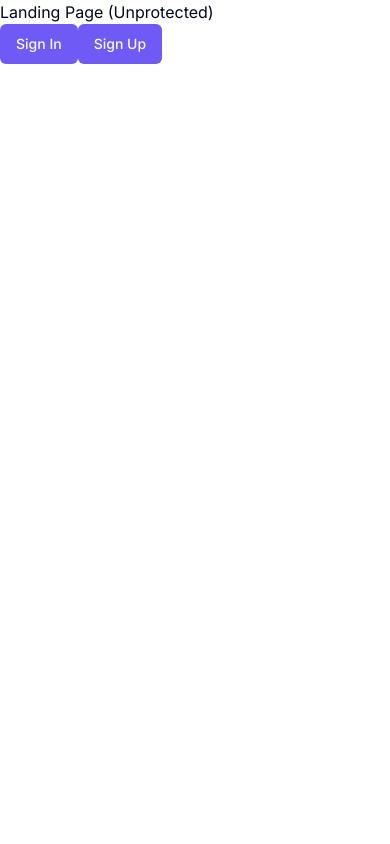
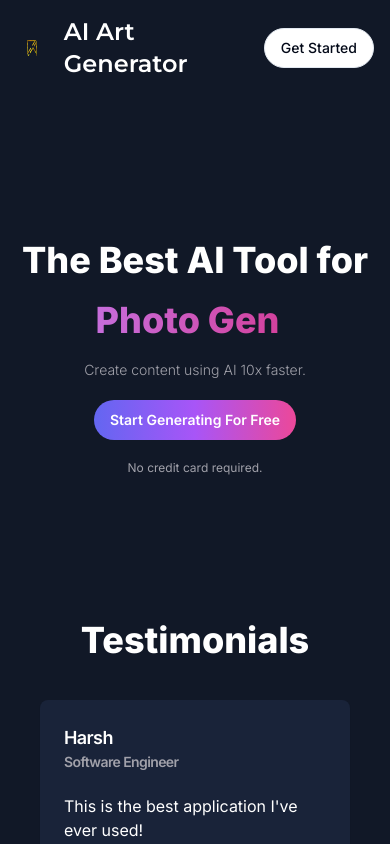
Before and after one commit to hs7898753/AIArtGenerator, a Next.js app: page / in a window 390 px wide. Built offline with nearby package versions, Linux system fonts and the light colour scheme; no server answers.

Commit message:
Landing Page Done

```diff
--- /dev/null
+++ b/app/(landing)/layout.tsx
@@ -0,0 +1,15 @@
+const LandingLayout = ({
+    children
+  }: {
+    children: React.ReactNode;
+  }) => {
+    return (
+      <main className="h-full bg-[#111827] overflow-auto">
+        <div className="mx-auto max-w-screen-xl h-full w-full">
+          {children}
+        </div>
+      </main>
+     );
+  }
+
+  export default LandingLayout;
--- a/app/(landing)/page.tsx
+++ b/app/(landing)/page.tsx
@@ -1,20 +1,15 @@
-import { Button } from "@/components/ui/button";
-import Link from "next/link";
+import { LandingNavbar } from "@/components/landing-navbar";
+import { LandingHero } from "@/components/landing-hero";
+import { LandingContent } from "@/components/landing-content";
 
 const LandingPage = () => {
   return (
-    <div>
-      Landing Page (Unprotected)
-      <div>
-        <Link href="/sign-in">
-          <Button>Sign In</Button>
-        </Link>
-        <Link href="/sign-up">
-          <Button>Sign Up</Button>
-        </Link>
-      </div>
+    <div className="h-full ">
+      <LandingNavbar />
+      <LandingHero />
+      <LandingContent />
     </div>
-  );
-};
+   );
+}
 
 export default LandingPage;
--- /dev/null
+++ b/components/landing-content.tsx
@@ -0,0 +1,55 @@
+"use client";
+
+import { Card, CardContent, CardHeader, CardTitle } from "@/components/ui/card";
+
+const testimonials = [
+  {
+    name: "Harsh",
+    avatar: "J",
+    title: "Software Engineer",
+    description: "This is the best application I've ever used!",
+  },
+  {
+    name: "Govinda",
+    avatar: "A",
+    title: "Designer",
+    description: "I use this daily for generating new photos!",
+  },
+  {
+    name: "Pradeep",
+    avatar: "M",
+    title: "CEO",
+    description: "This app has changed my life, cannot imagine working without it!",
+  },
+  {
+    name: "Deependra",
+    avatar: "M",
+    title: "CFO",
+    description: "The best in class, definitely worth the premium subscription!",
+  },
+];
+
+export const LandingContent = () => {
+  return (
+    <div className="px-10 pb-20">
+      <h2 className="text-center text-4xl text-white font-extrabold mb-10">Testimonials</h2>
+      <div className="grid grid-cols-1 sm:grid-cols-2 md:grid-cols-3 lg:grid-cols-4 gap-4">
+        {testimonials.map((item) => (
+          <Card key={item.description} className="bg-[#192339] border-none text-white">
+            <CardHeader>
+              <CardTitle className="flex items-center gap-x-2">
+                <div>
+                  <p className="text-lg">{item.name}</p>
+                  <p className="text-zinc-400 text-sm">{item.title}</p>
+                </div>
+              </CardTitle>
+              <CardContent className="pt-4 px-0">
+                {item.description}
+              </CardContent>
+            </CardHeader>
+          </Card>
+        ))}
+      </div>
+    </div>
+  )
+}
--- /dev/null
+++ b/components/landing-hero.tsx
@@ -0,0 +1,46 @@
+"use client";
+
+import TypewriterComponent from "typewriter-effect";
+import Link from "next/link";
+import { useAuth } from "@clerk/nextjs";
+
+import { Button } from "@/components/ui/button";
+
+export const LandingHero = () => {
+  const { isSignedIn } = useAuth();
+
+  return (
+    <div className="text-white font-bold py-36 text-center space-y-5">
+      <div className="text-4xl sm:text-5xl md:text-6xl lg:text-7xl space-y-5 font-extrabold">
+        <h1>The Best AI Tool for</h1>
+        <div className="text-transparent bg-clip-text bg-gradient-to-r from-purple-400 to-pink-600">
+          <TypewriterComponent
+            options={{
+              strings: [
+                "Chatbot.",
+                "Photo Generation.",
+                "Blog Writing.",
+                "Mail Writing."
+              ],
+              autoStart: true,
+              loop: true,
+            }}
+          />
+        </div>
+      </div>
+      <div className="text-sm md:text-xl font-light text-zinc-400">
+        Create content using AI 10x faster.
+      </div>
+      <div>
+        <Link href={isSignedIn ? "/dashboard" : "/sign-up"}>
+          <Button variant="premium" className="md:text-lg p-4 md:p-6 rounded-full font-semibold">
+            Start Generating For Free
+          </Button>
+        </Link>
+      </div>
+      <div className="text-zinc-400 text-xs md:text-sm font-normal">
+        No credit card required.
+      </div>
+    </div>
+  );
+};
--- /dev/null
+++ b/components/landing-navbar.tsx
@@ -0,0 +1,35 @@
+"use client";
+
+import { Montserrat } from "next/font/google";
+import Image from "next/image"
+import Link from "next/link"
+import { useAuth } from "@clerk/nextjs";
+
+import { cn } from "@/lib/utils";
+import { Button } from "@/components/ui/button";
+
+const font = Montserrat({ weight: '600', subsets: ['latin'] });
+
+export const LandingNavbar = () => {
+  const { isSignedIn } = useAuth();
+
+  return (
+    <nav className="p-4 bg-transparent flex items-center justify-between">
+      <Link href="/" className="flex items-center">
+        <div className="relative h-8 w-8 mr-4">
+          <Image fill alt="Logo" src="/logo.png" />
+        </div>
+        <h1 className={cn("text-2xl font-bold text-white", font.className)}>
+          AI Art Generator
+        </h1>
+      </Link>
+      <div className="flex items-center gap-x-2">
+        <Link href={isSignedIn ? "/dashboard" : "/sign-up"}>
+          <Button variant="outline" className="rounded-full">
+            Get Started
+          </Button>
+        </Link>
+      </div>
+    </nav>
+  )
+}
--- a/package.json
+++ b/package.json
@@ -33,6 +33,7 @@
     "stripe": "^14.9.0",
     "tailwind-merge": "^2.1.0",
     "tailwindcss-animate": "^1.0.7",
+    "typewriter-effect": "^2.21.0",
     "zod": "^3.22.4",
     "zustand": "^4.4.7"
   },
```
Also changed, not shown: components/toaster-provider.ts (added, +7 -0 lines), 1 other file (tests, documents, lock files or other folders).
